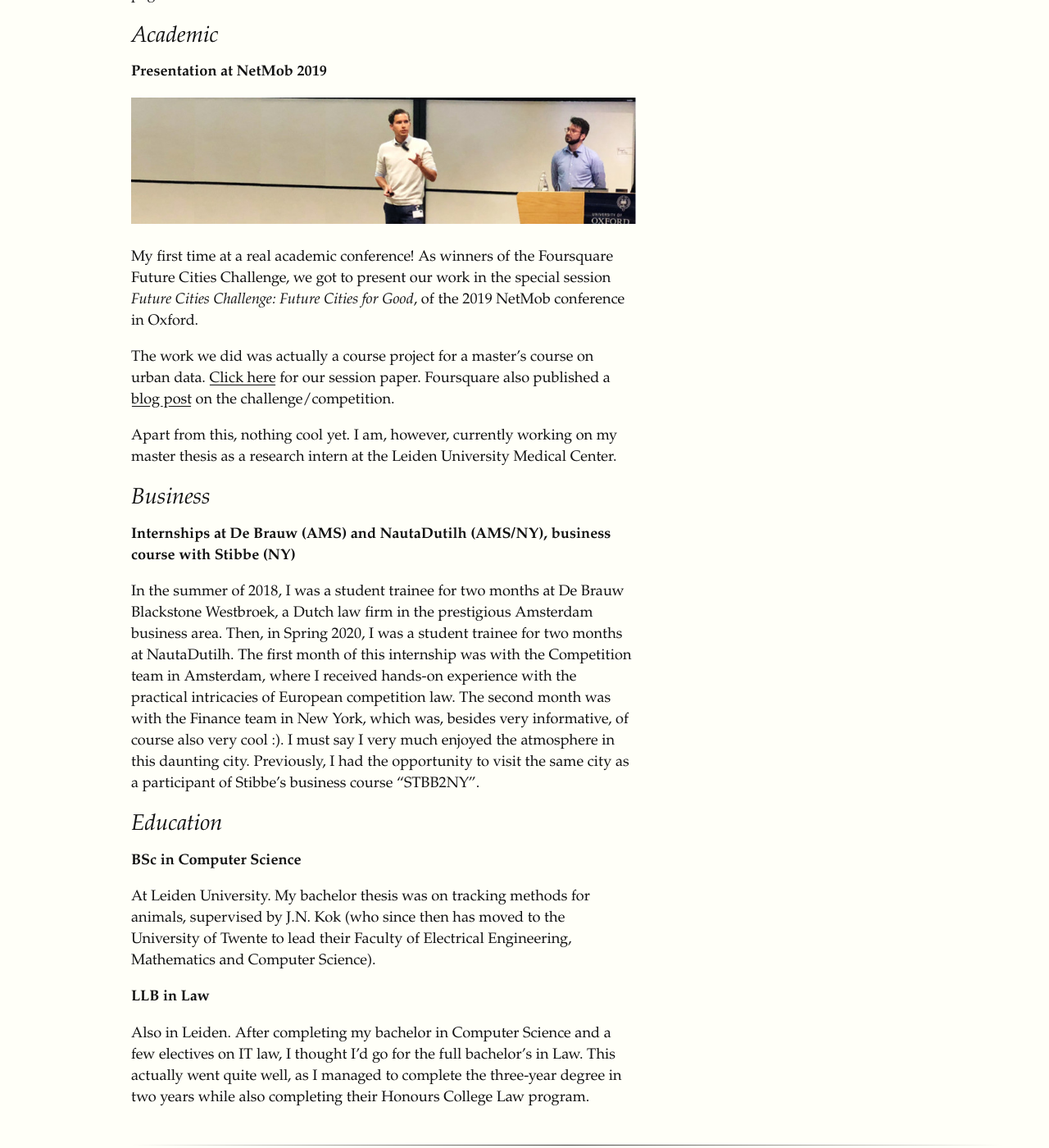
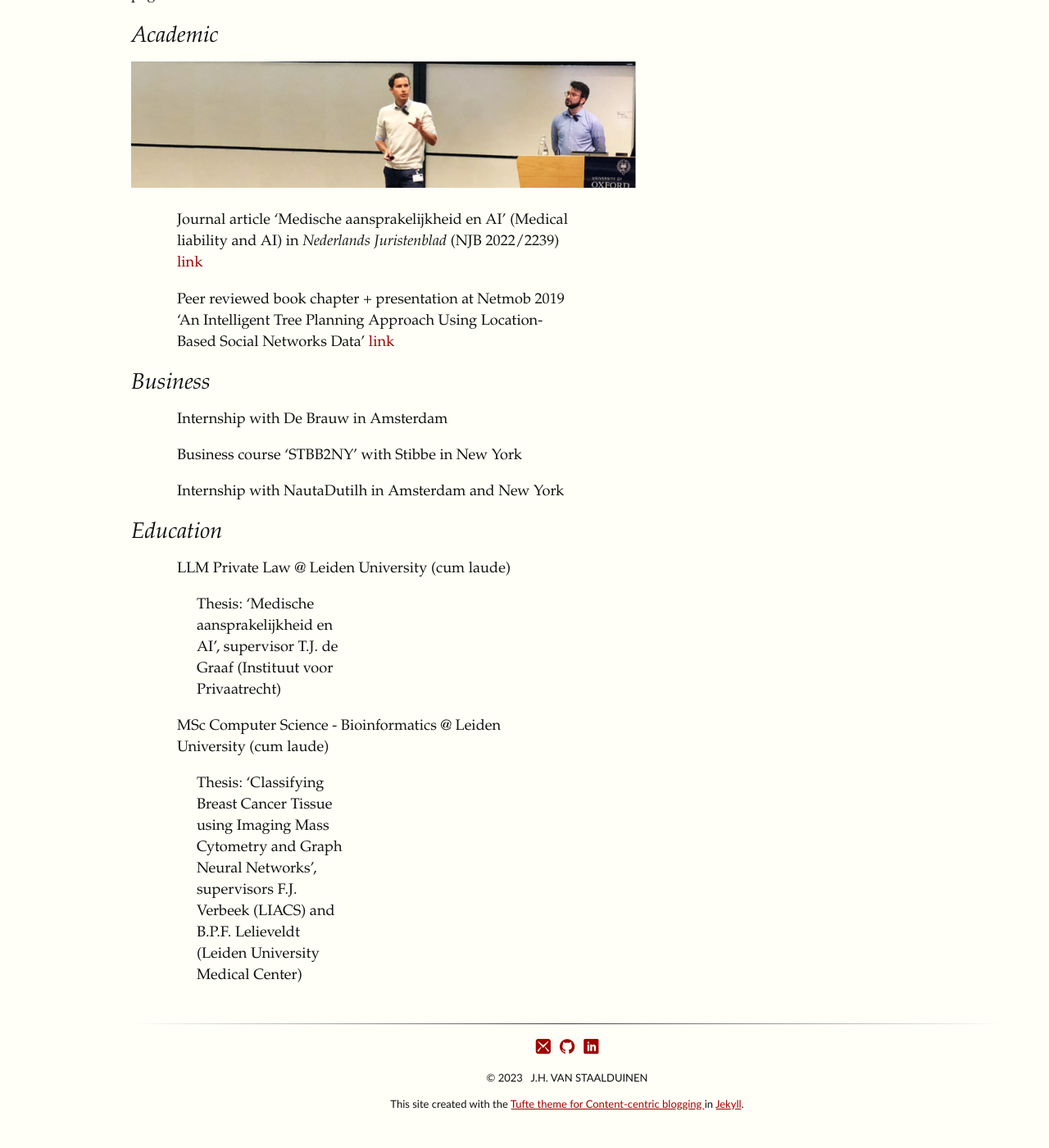
Before and after one commit to jhvanstaalduinen/jhvanstaalduinen.github.io, a Jekyll site: the page built from resume/index.md, in a window 1280 px wide and 1400 px high, scrolled down 204 px. Shown: the whole window at 82% size. Built offline with Jekyll 4.4.1, drawn with Linux system fonts in a browser that asks for light colours; some web fonts are replaced; after the commit the page ends 1571 px from its top, so only the background shows below that.

Commit message:
Updated resume

```diff
--- a/resume/index.md
+++ b/resume/index.md
@@ -6,28 +6,21 @@ title: Resume
 Will be filled as life progresses. You could also take a look at my [LinkedIn](https://www.linkedin.com/in/jh-van-staalduinen/) page.
 
 ## Academic
-**Presentation at NetMob 2019**
 
 ![alt text](../assets/img/netmob.jpg "IMG")
 
-
-My first time at a real academic conference! As winners of the Foursquare Future Cities Challenge, we got to present our work in the special session _Future Cities Challenge: Future Cities for Good_, of the 2019 NetMob conference in Oxford.
-
-The work we did was actually a course project for a master's course on urban data. [Click here](../assets/docs/fcc19_paper_8.pdf) for our session paper. Foursquare also published a [blog post](https://enterprise.foursquare.com/intersections/article/how-location-technology-can-drive-urban-innovation/ "Future Cities Challenge")
- on the challenge/competition.
-
-Apart from this, nothing cool yet. I am, however, currently working on my master thesis as a research intern at the Leiden University Medical Center.
+- Journal article 'Medische aansprakelijkheid en AI' (Medical liability and AI) in *Nederlands Juristenblad* (NJB 2022/2239) [link](https://www.navigator.nl/document/id2c6abea2ecbb4bdcbc1cca6ca4960206?cpid=WKNL-LTR-Nav2&cip=hybrid)
+- Peer reviewed book chapter + presentation at Netmob 2019 'An Intelligent Tree Planning Approach Using Location-Based Social Networks Data' [link](https://link.springer.com/chapter/10.1007/978-3-030-76640-5_10)
 
 ## Business
-**Internships at De Brauw (AMS) and NautaDutilh (AMS/NY), business course with Stibbe (NY)**
 
-In the summer of 2018, I was a student trainee for two months at De Brauw Blackstone Westbroek, a Dutch law firm in the prestigious Amsterdam business area. Then, in Spring 2020, I was a student trainee for two months at NautaDutilh. The first month of this internship was with the Competition team in Amsterdam, where I received hands-on experience with the practical intricacies of European competition law. The second month was with the Finance team in New York, which was, besides very informative, of course also very cool :). I must say I very much enjoyed the atmosphere in this daunting city. Previously, I had the opportunity to visit the same city as a participant of Stibbe's business course "STBB2NY".
+- Internship with De Brauw in Amsterdam
+- Business course 'STBB2NY' with Stibbe in New York
+- Internship with NautaDutilh in Amsterdam and New York
 
 ## Education
-**BSc in Computer Science**
 
-At Leiden University. My bachelor thesis was on tracking methods for animals, supervised by J.N. Kok (who since then has moved to the University of Twente to lead their Faculty of Electrical Engineering, Mathematics and Computer Science).
-
-**LLB in Law**
-
-Also in Leiden. After completing my bachelor in Computer Science and a few electives on IT law, I thought I'd go for the full bachelor's in Law. This actually went quite well, as I managed to complete the three-year degree in two years while also completing their Honours College Law program.
+- LLM Private Law @ Leiden University (cum laude)
+	 - Thesis: 'Medische aansprakelijkheid en AI', supervisor T.J. de Graaf (Instituut voor Privaatrecht)
+- MSc Computer Science - Bioinformatics @ Leiden University (cum laude)
+	- Thesis: 'Classifying Breast Cancer Tissue using Imaging Mass Cytometry and Graph Neural Networks', supervisors F.J. Verbeek (LIACS) and B.P.F. Lelieveldt (Leiden University Medical Center)
```
Also changed, not shown: 2 other files.
